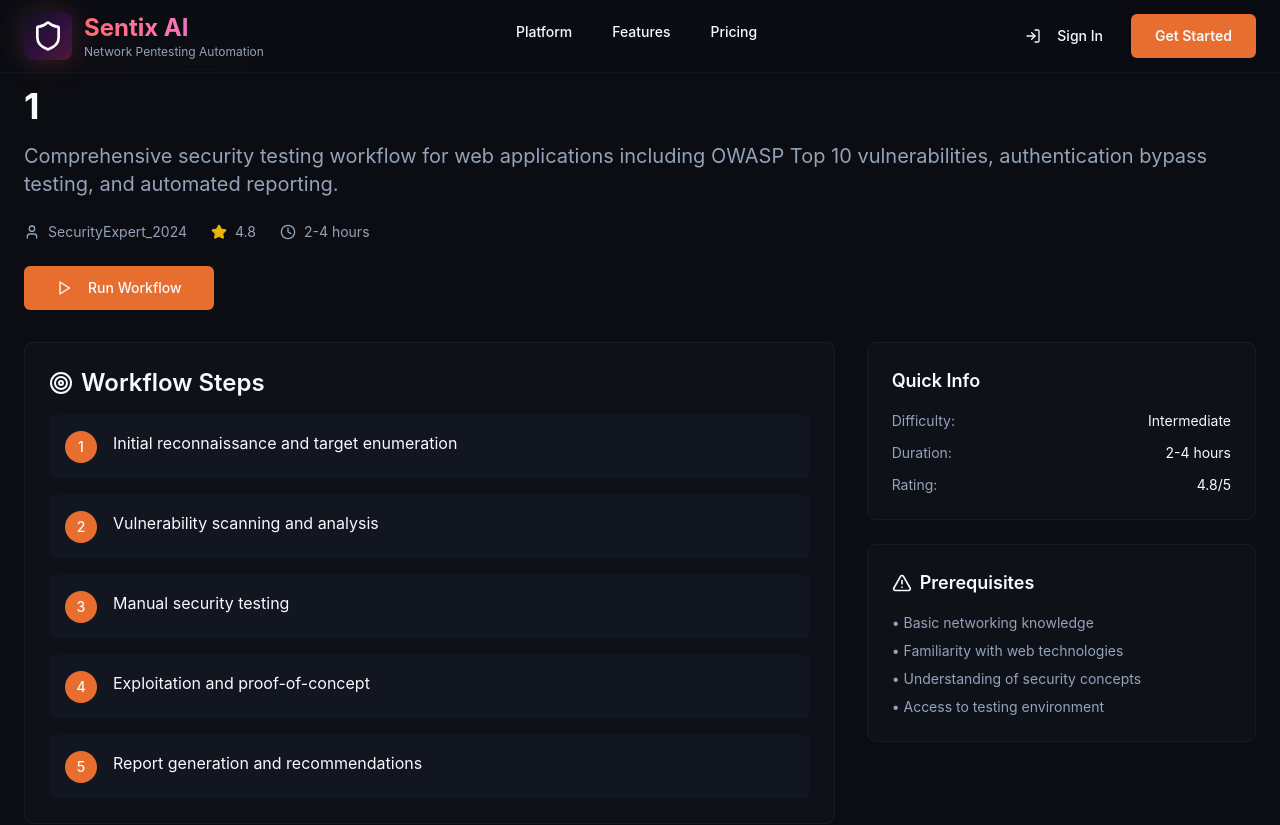
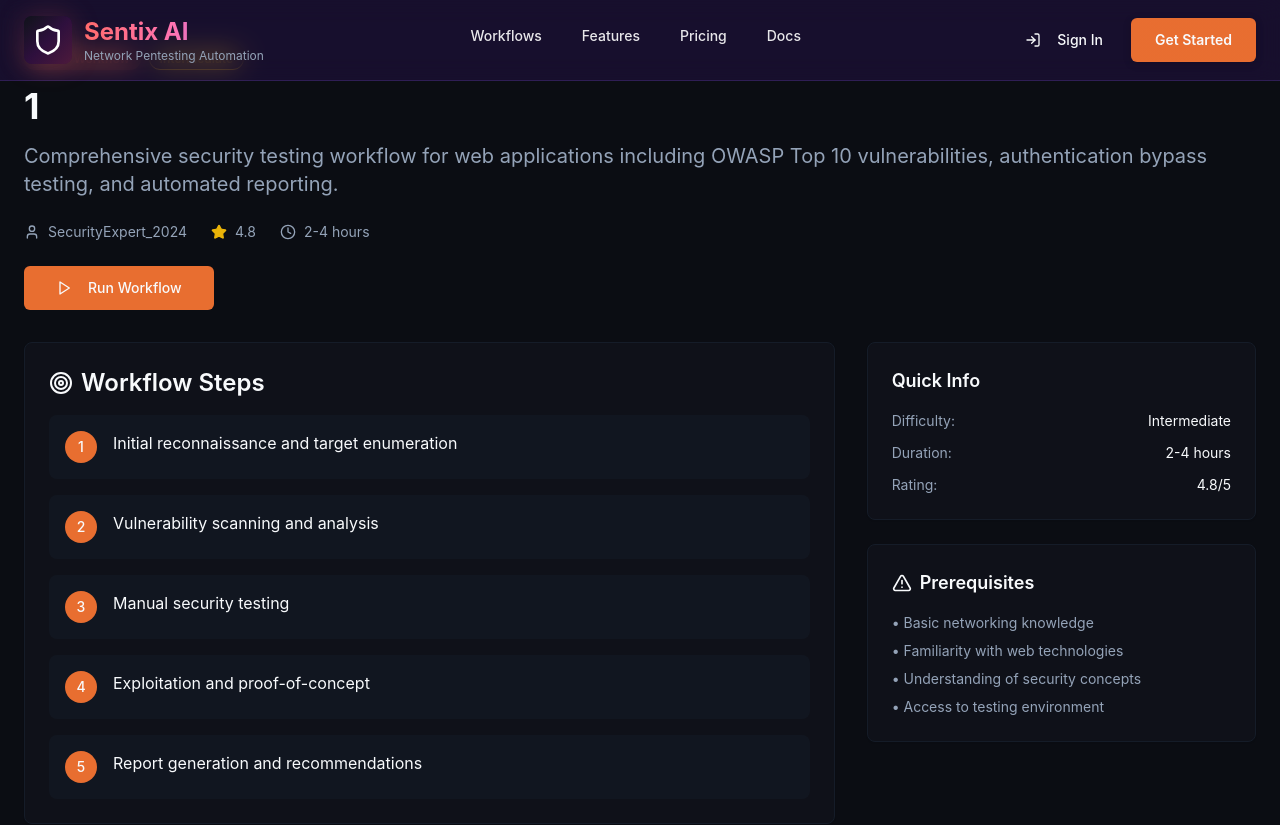
Before and after one commit to Jr-Einstein/sentix-v3, a React (Vite) app: page /workflows/1 in a window 1280 px wide. Shown: the top 825 px of the page. Built offline with nearby package versions, Linux system fonts and the light colour scheme.

Commit message:
Refactor: Update hero section and navbar
Update hero section color scheme to match the provided image while retaining animations.
Remove the emoji from the "Build Your Pentesting Workflow Now" text.
Adjust the navbar to prevent it from feeling cut off and add routes for navigation.

```diff
--- a/src/components/CallToActionSection.tsx
+++ b/src/components/CallToActionSection.tsx
@@ -11,7 +11,7 @@ export const CallToActionSection = () => {
             <Rocket className="h-12 w-12 text-primary mr-4" />
             <h2 className="text-3xl md:text-4xl font-bold">
               <span className="bg-gradient-accent bg-clip-text text-transparent">
-                🚀 Build Your Pentesting Workflow Now
+                Build Your Pentesting Workflow Now
               </span>
             </h2>
           </div>
--- a/src/components/HeroSection.tsx
+++ b/src/components/HeroSection.tsx
@@ -2,7 +2,7 @@ export const HeroSection = () => {
   return (
     <main
       id="main-content"
-      className="relative min-h-screen bg-gradient-to-br from-slate-900 via-purple-900 to-slate-900 overflow-hidden"
+      className="relative min-h-screen bg-gradient-to-br from-violet-900 via-purple-900 to-indigo-900 overflow-hidden"
       role="banner"
     >
       {/* Background Effects */}
--- a/src/components/Navbar.tsx
+++ b/src/components/Navbar.tsx
@@ -13,7 +13,7 @@ export const Navbar = () => {
       </a>
 
       <nav
-        className="fixed top-0 left-0 right-0 z-50 px-4 sm:px-6 py-3 bg-background/95 backdrop-blur-md border-b border-border/50"
+        className="fixed top-0 left-0 right-0 z-50 px-4 sm:px-6 py-4 bg-violet-900/20 backdrop-blur-md border-b border-violet-500/20"
         aria-label="Main navigation"
       >
         <div className="max-w-7xl mx-auto flex items-center justify-between">
@@ -33,25 +33,32 @@ export const Navbar = () => {
         {/* Desktop Navigation */}
         <div className="hidden md:flex items-center space-x-8" role="navigation">
           <a
-            href="#platform"
-            className="text-foreground hover:text-primary focus:text-primary transition-colors duration-200 font-medium text-sm py-2 px-1 rounded-md"
-            aria-label="Learn about our platform"
+            href="/workflows"
+            className="text-white/90 hover:text-white focus:text-white transition-colors duration-200 font-medium text-sm py-2 px-1 rounded-md"
+            aria-label="View workflows"
           >
-            Platform
+            Workflows
           </a>
           <a
-            href="#features"
-            className="text-foreground hover:text-primary focus:text-primary transition-colors duration-200 font-medium text-sm py-2 px-1 rounded-md"
+            href="/features"
+            className="text-white/90 hover:text-white focus:text-white transition-colors duration-200 font-medium text-sm py-2 px-1 rounded-md"
             aria-label="View features"
           >
             Features
           </a>
           <a
-            href="#pricing"
-            className="text-foreground hover:text-primary focus:text-primary transition-colors duration-200 font-medium text-sm py-2 px-1 rounded-md"
+            href="/pricing"
+            className="text-white/90 hover:text-white focus:text-white transition-colors duration-200 font-medium text-sm py-2 px-1 rounded-md"
             aria-label="View pricing"
           >
             Pricing
+          </a>
+          <a
+            href="/docs"
+            className="text-white/90 hover:text-white focus:text-white transition-colors duration-200 font-medium text-sm py-2 px-1 rounded-md"
+            aria-label="View documentation"
+          >
+            Docs
           </a>
         </div>
 
```
